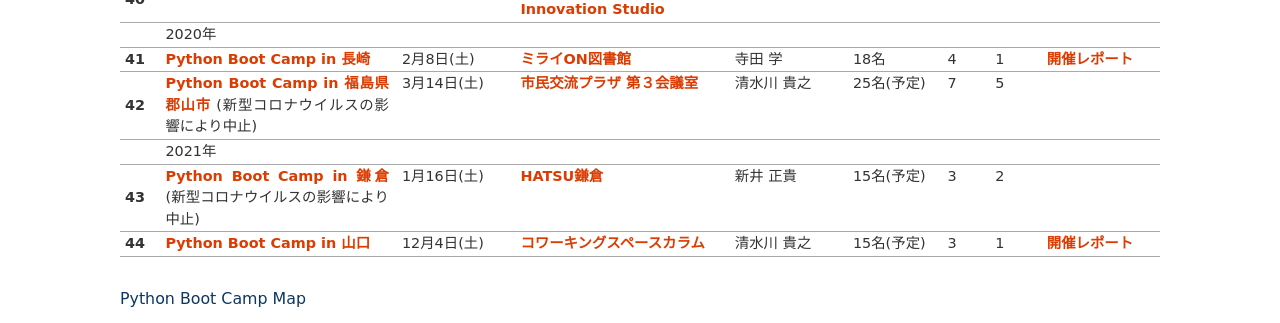
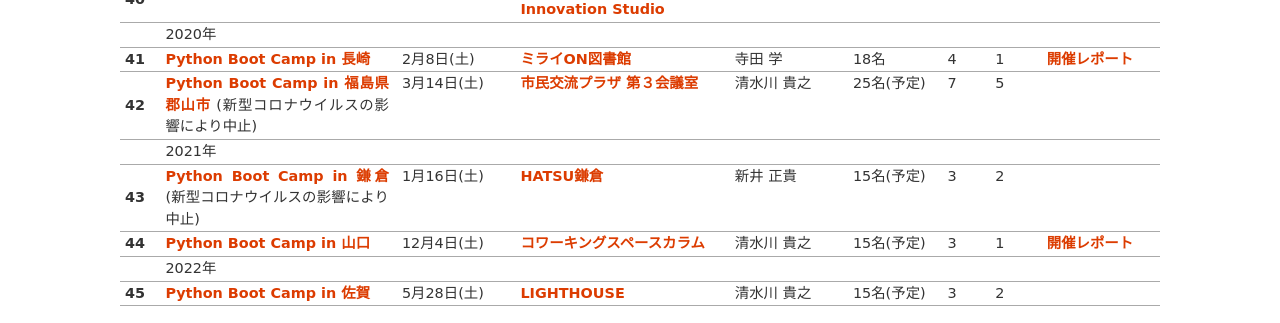
Before and after one commit to pyconjp/www.pycon.jp, a Sphinx documentation site: the page built from source/support/bootcamp.rst, in a window 1280 px wide and 900 px high, scrolled down 3783 px, cut to the strip 0-323 px from the top of the window. Built offline with Sphinx 7.4.7, drawn with Linux system fonts in a browser that asks for light colours; some of the changed text lies outside the part shown.

Commit message:
Add pycamp saga

```diff
--- a/source/support/bootcamp.rst
+++ b/source/support/bootcamp.rst
@@ -586,6 +586,24 @@
      - 3
      - 1
      - `開催レポート <https://pyconjp.blogspot.com/2022/01/pycamp-in-yamaguchi-report.html>`__
+   * -
+     - 2022年
+     -
+     -
+     -
+     -
+     -
+     -
+     -
+   * - 45
+     - `Python Boot Camp in 佐賀 <https://pyconjp.connpass.com/event/244411/>`__
+     - 5月28日(土)
+     - `LIGHTHOUSE <https://me-lighthouse.com/>`_
+     - 清水川 貴之
+     - 15名(予定)
+     - 3
+     - 2
+     -
 
 Python Boot Camp Map
 --------------------
```
Also changed, not shown: other parts of source/support/bootcamp.rst (+3 -3 lines).
